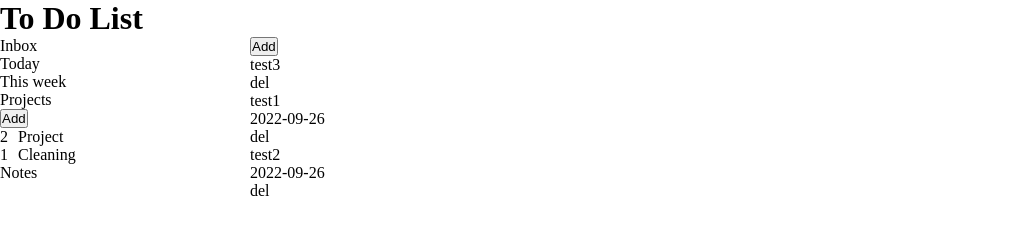
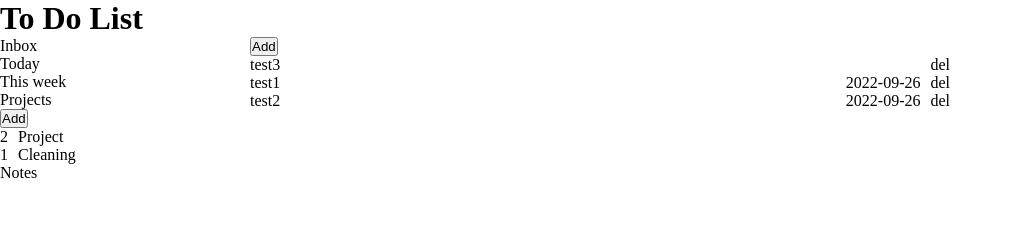
Before and after one commit to cjfaquino/to-do-list, a website built with webpack: page dist/index.html in a window 1280 px wide. Shown: the whole page, without its empty margins (0-1013 px from the left). Built offline with nearby package versions, Linux system fonts and the light colour scheme.

Commit message:
style .todo items

```diff
--- a/src/style.css
+++ b/src/style.css
@@ -42,3 +42,18 @@ header {
 .list {
   grid-area: "list";
 }
+
+.todo {
+  display: flex;
+  justify-content: space-between;
+  max-width: 700px;
+}
+
+.todo span {
+  margin-right: 0;
+  margin-left: auto;
+}
+
+.deleteBtn {
+  margin-left: 10px;
+}
```
